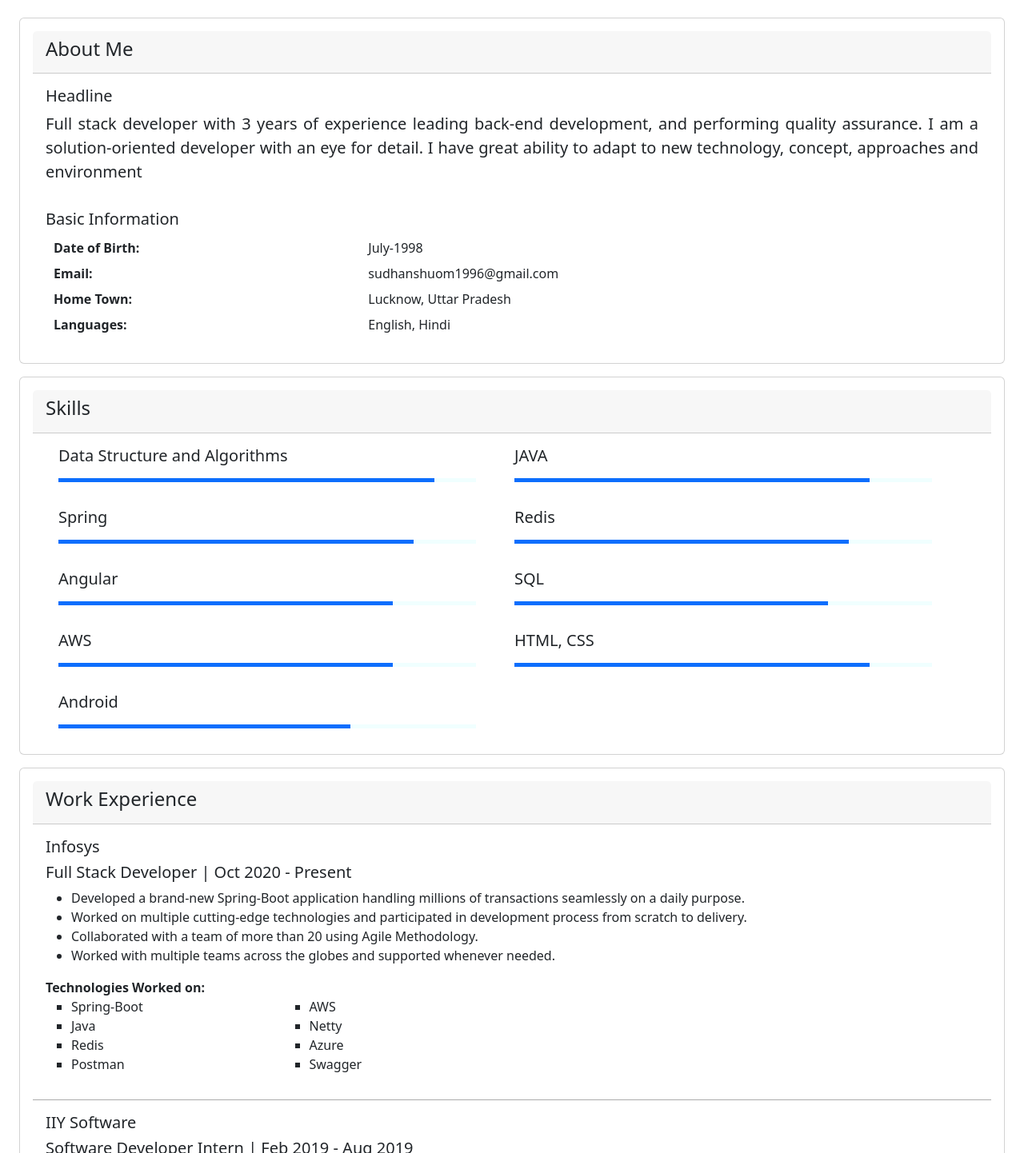
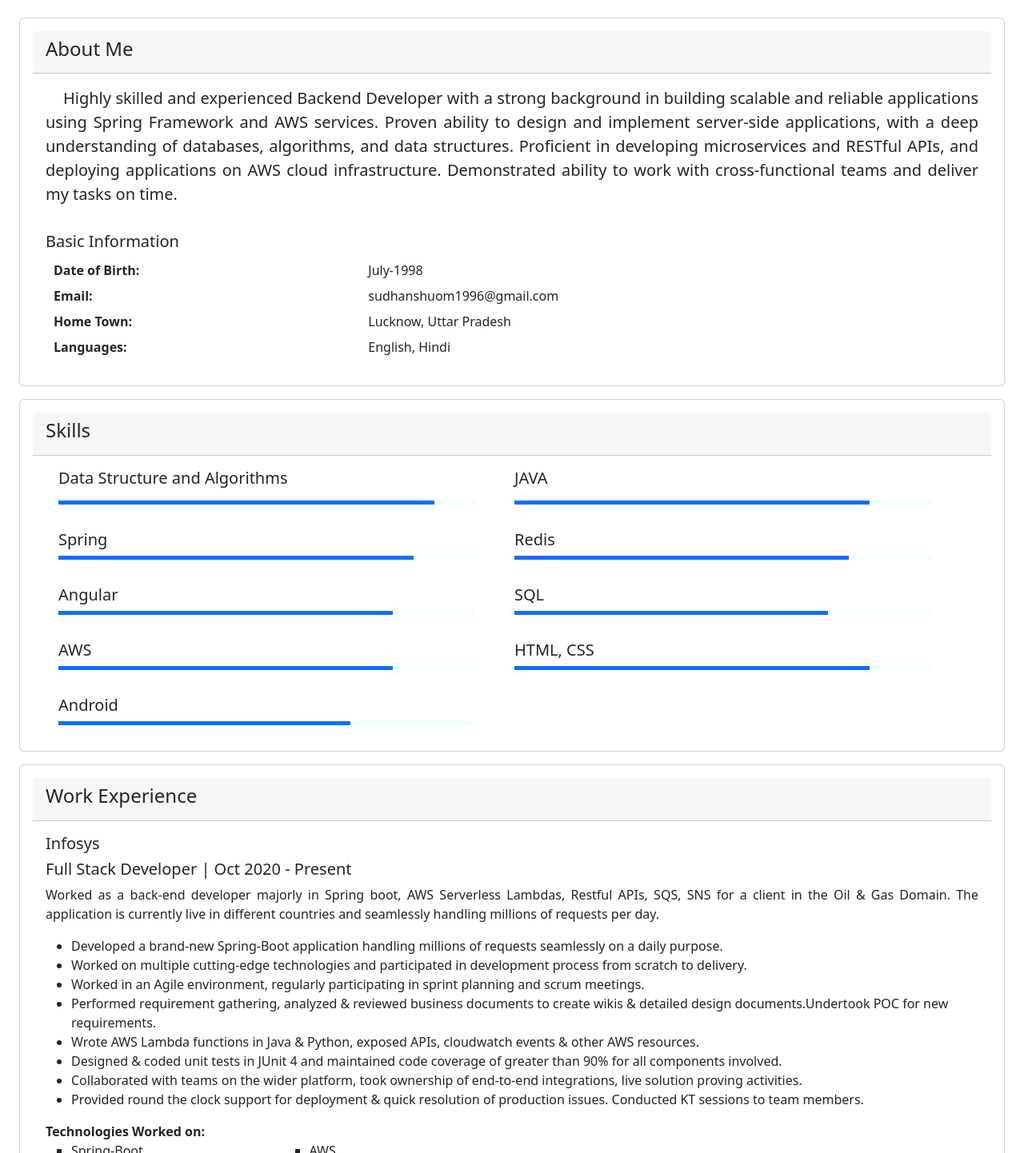
Before and after one commit to sudhanshuom/portfolio, an Angular app: page /blogs in a window 1280 px wide. Shown: the part 448-1890 px from the top of the page at 80% size. Built offline with nearby package versions, Linux system fonts and the light colour scheme.

Commit message:
Improve UI

```diff
--- a/src/app/app-routing.module.ts
+++ b/src/app/app-routing.module.ts
@@ -4,7 +4,7 @@ import { AppComponent } from './app.component';
 import { BlogsComponent } from './blogs/blogs.component';
 import { BrowserModule } from '@angular/platform-browser';
 import { PortfolioComponent } from './portfolio/portfolio.component';
-import { AWSNotesForInterviewComponent } from './blogs/aws-notes-for-interview/aws-notes-for-interview.component';
+import { AWSNotesComponent } from './blogs/aws-notes/aws-notes.component';
 
 const routes: Routes = [
   {
@@ -20,8 +20,8 @@ const routes: Routes = [
     component: BlogsComponent
   },
   {
-    path: "articles/AWS-Notes-for-Interview",
-    component: AWSNotesForInterviewComponent
+    path: "articles/AWS-Notes",
+    component: AWSNotesComponent
   }
 ];
 
--- a/src/app/app.component.html
+++ b/src/app/app.component.html
@@ -12,19 +12,19 @@
         style="flex-direction: row-reverse;">
         <ul class="navbar-nav mr-auto">
           <li class="nav-item mx-2">
-            <a class="nav-link" href="#about" (click)="updateA('home')">About Me</a>
+            <a class="nav-link" (click)="scroll('about')" style="cursor: pointer;">About Me</a>
           </li>
           <li class="nav-item mx-2">
-            <a class="nav-link" href="#skills" (click)="updateA('home')">Skills</a>
+            <a class="nav-link" (click)="scroll('skills')" style="cursor: pointer;">Skills</a>
           </li>
           <li class="nav-item mx-2">
-            <a class="nav-link" href="#experience" (click)="updateA('home')">Experience</a>
+            <a class="nav-link" (click)="scroll('experience')" style="cursor: pointer;">Experience</a>
           </li>
           <li class="nav-item mx-2">
-            <a class="nav-link" href="#education" (click)="updateA('home')">Education</a>
+            <a class="nav-link" (click)="scroll('education')" style="cursor: pointer;">Education</a>
           </li>
           <li class="nav-item mx-2">
-            <a class="nav-link" href="#contact" (click)="updateA('home')">Contact</a>
+            <a class="nav-link" (click)="scroll('contact')" style="cursor: pointer;">Contact</a>
           </li>
           <li class="nav-item mx-2">
             <a class="nav-link" (click)="updateA('articles')" style="cursor: pointer;">Articles</a>
@@ -37,6 +37,6 @@
   <div class="pt-5 mb-5 pb-5">
     <app-portfolio *ngIf="a == 'home'"></app-portfolio>
     <app-blogs *ngIf="a == 'articles'" (updateA)="updateA($event)"></app-blogs>
-    <app-aws-notes-for-interview *ngIf="a == 'app-aws-notes-for-interview'" (updateA)="updateA($event)"></app-aws-notes-for-interview>
+    <app-aws-notes *ngIf="a == 'app-aws-notes'" (updateA)="updateA($event)"></app-aws-notes>
   </div>
 </div>
--- a/src/app/app.module.ts
+++ b/src/app/app.module.ts
@@ -9,10 +9,10 @@ import { NgbCollapseModule, NgbModule } from '@ng-bootstrap/ng-bootstrap';
 import { MatTooltipModule } from '@angular/material/tooltip';
 import { BlogsComponent } from './blogs/blogs.component';
 import { PortfolioComponent } from './portfolio/portfolio.component';
-import { AWSNotesForInterviewComponent } from './blogs/aws-notes-for-interview/aws-notes-for-interview.component';
+import { AWSNotesComponent } from './blogs/aws-notes/aws-notes.component';
 
 @NgModule({
-  declarations: [AppComponent, BlogsComponent, PortfolioComponent, AWSNotesForInterviewComponent],
+  declarations: [AppComponent, BlogsComponent, PortfolioComponent, AWSNotesComponent],
   imports: [
     BrowserModule,
     ClipboardModule,
--- a/src/app/blogs/blogs.component.html
+++ b/src/app/blogs/blogs.component.html
@@ -1,9 +1,9 @@
 
 <div class="card m-3 p-3">
-  <div class="card-header" (click)="navigateToUrl('app-aws-notes-for-interview')" style="cursor: pointer;">
-    <h6>AWS Notes for Interview</h6>
+  <div class="card-header" (click)="navigateToUrl('app-aws-notes')" style="cursor: pointer;">
+    <h6>Amazon Web Service (AWS)</h6>
   </div>
   <div class="card-body">
-    <p class="card-text" align="justify">AWS stands for Amazon Web Services. It is a platform by Amazon that provides on-demand cloud computing platforms and APIs to individuals, companies, and governments, on a metered pay-as-you-go basis... <a class="link" (click)="navigateToUrl('app-aws-notes-for-interview')" style="cursor: pointer;" >open article</a></p>
+    <p class="card-text" align="justify">AWS stands for Amazon Web Services. It is a platform by Amazon that provides on-demand cloud computing platforms and APIs to individuals, companies, and governments, on a metered pay-as-you-go basis... <a class="link" (click)="navigateToUrl('app-aws-notes')" style="cursor: pointer;" >open article</a></p>
   </div>
 </div>
--- a/src/app/blogs/blogs.component.ts
+++ b/src/app/blogs/blogs.component.ts
@@ -16,7 +16,7 @@ export class BlogsComponent implements OnInit {
   }
 
   navigateToUrl(type:any){
-    this.updateA.emit('app-aws-notes-for-interview');
+    this.updateA.emit('app-aws-notes');
   }
 
 }
--- a/src/app/portfolio/portfolio.component.html
+++ b/src/app/portfolio/portfolio.component.html
@@ -9,17 +9,17 @@
         <div>
           <a class="h3 mx-2" href="https://www.linkedin.com/in/sudhanshu-gupta-om" target="_blank">
             <img class="placeholder" src="..\assets\images\linkedin.png" alt="image" class="rounded-circle"
-              style="max-width: 70px" matTooltip="Checkout my LinkedIn"/>
+              style="max-width: 70px" matTooltip="Checkout my LinkedIn" />
           </a>
 
           <a class="h3 mx-2" href="https://github.com/sudhanshuom" target="_blank">
             <img class="placeholder" src="..\assets\images\github.png" alt="image" class="rounded-circle"
-              style="max-width: 70px" matTooltip="Checkout my Github"/>
+              style="max-width: 70px" matTooltip="Checkout my Github" />
           </a>
 
           <a class="h3 mx-2" href="https://www.instagram.com/_sudhanshu_gupta_/" target="_blank">
             <img class="placeholder" src="..\assets\images\instagram.png" alt="image" class="rounded-circle"
-              style="max-width: 70px" matTooltip="Checkout my Instagram"/>
+              style="max-width: 70px" matTooltip="Checkout my Instagram" />
           </a>
         </div>
       </div>
@@ -32,10 +32,7 @@
           <h4>About Me</h4>
         </div>
         <div class="card-body">
-          <h5 class="card-title">Headline</h5>
-          <p class="card-text lead" align="justify">Full stack developer with 3 years of experience leading back-end development, and
-            performing quality assurance. I am a solution-oriented developer with an eye for detail. I have great
-            ability to adapt to new technology, concept, approaches and environment</p>
+          <p class="card-text lead" align="justify">&nbsp;&nbsp;&nbsp;&nbsp;Highly skilled and experienced Backend Developer with a strong background in building scalable and reliable applications using Spring Framework and AWS services. Proven ability to design and implement server-side applications, with a deep understanding of databases, algorithms, and data structures. Proficient in developing microservices and RESTful APIs, and deploying applications on AWS cloud infrastructure. Demonstrated ability to work with cross-functional teams and deliver my tasks on time.</p>
         </div>
         <div class="card-body">
           <h5 class="card-title">Basic Information</h5>
@@ -90,7 +87,7 @@
             <div class="col-sm px-2">
               <div class="card-body">
                 <h5 class="card-title">Spring</h5>
-                <div class="mt-3" style="width: 100%; height: 5px; background: azure;">
+                <div class="mt-1" style="width: 100%; height: 5px; background: azure;">
                   <div data-aos="zoom-in-right" data-aos-duration="1000" data-aos-easing="ease-in-sine"
                     style="width: 85%; height: 5px; background: #0d6efd;"></div>
                 </div>
@@ -99,7 +96,7 @@
             <div class="col-sm px-2">
               <div class="card-body">
                 <h5 class="card-title">Redis</h5>
-                <div class="mt-3" style="width: 100%; height: 5px; background: azure;">
+                <div class="mt-1" style="width: 100%; height: 5px; background: azure;">
                   <div data-aos="zoom-in-right" data-aos-duration="1000" data-aos-easing="ease-in-sine"
                     style="width: 80%; height: 5px; background: #0d6efd;"></div>
                 </div>
@@ -110,7 +107,7 @@
             <div class="col-sm px-2">
               <div class="card-body">
                 <h5 class="card-title">Angular</h5>
-                <div class="mt-3" style="width: 100%; height: 5px; background: azure;">
+                <div class="mt-1" style="width: 100%; height: 5px; background: azure;">
                   <div data-aos="zoom-in-right" data-aos-duration="1000" data-aos-easing="ease-in-sine"
                     style="width: 80%; height: 5px; background: #0d6efd;"></div>
                 </div>
@@ -119,7 +116,7 @@
             <div class="col-sm px-2">
               <div class="card-body">
                 <h5 class="card-title">SQL</h5>
-                <div class="mt-3" style="width: 100%; height: 5px; background: azure;">
+                <div class="mt-1" style="width: 100%; height: 5px; background: azure;">
                   <div data-aos="zoom-in-right" data-aos-duration="1000" data-aos-easing="ease-in-sine"
                     style="width: 75%; height: 5px; background: #0d6efd;"></div>
                 </div>
@@ -130,7 +127,7 @@
             <div class="col-sm px-2">
               <div class="card-body">
                 <h5 class="card-title">AWS</h5>
-                <div class="mt-3" style="width: 100%; height: 5px; background: azure;">
+                <div class="mt-1" style="width: 100%; height: 5px; background: azure;">
                   <div data-aos="zoom-in-right" data-aos-duration="1000" data-aos-easing="ease-in-sine"
                     style="width: 80%; height: 5px; background: #0d6efd;"></div>
                 </div>
@@ -139,7 +136,7 @@
             <div class="col-sm px-2">
               <div class="card-body">
                 <h5 class="card-title">HTML, CSS</h5>
-                <div class="mt-3" style="width: 100%; height: 5px; background: azure;">
+                <div class="mt-1" style="width: 100%; height: 5px; background: azure;">
                   <div data-aos="zoom-in-right" data-aos-duration="1000" data-aos-easing="ease-in-sine"
                     style="width: 85%; height: 5px; background: #0d6efd;"></div>
                 </div>
@@ -150,7 +147,7 @@
             <div class="col-sm px-2" style="max-width: 50%;">
               <div class="card-body">
                 <h5 class="card-title">Android</h5>
-                <div class="mt-3" style="width: 100%; height: 5px; background: azure;">
+                <div class="mt-1" style="width: 100%; height: 5px; background: azure;">
                   <div data-aos="zoom-in-right" data-aos-duration="1000" data-aos-easing="ease-in-sine"
                     style="width: 70%; height: 5px; background: #0d6efd;"></div>
                 </div>
@@ -169,13 +166,27 @@
           <h5 class="card-title">Infosys</h5>
           <h6 class="lead">Full Stack Developer | Oct 2020 - Present</h6>
           <div class="card-text">
+            <p align="justify">Worked as a back-end developer majorly in Spring boot, AWS
+              Serverless Lambdas, Restful APIs, SQS, SNS for a
+              client in the Oil & Gas Domain. The application is currently live in different countries and seamlessly
+              handling millions of requests per day.</p>
             <ul>
-              <li>Developed a brand-new Spring-Boot application handling millions of transactions seamlessly on a daily
-                purpose. </li>
+              <li>Developed a brand-new Spring-Boot application handling millions of requests seamlessly on a daily
+                purpose.</li>
               <li>Worked on multiple cutting-edge technologies and participated in development process from scratch to
                 delivery.</li>
-              <li>Collaborated with a team of more than 20 using Agile Methodology.</li>
-              <li>Worked with multiple teams across the globes and supported whenever needed. </li>
+                <li>Worked in an Agile environment, regularly participating in sprint planning and scrum meetings.</li>
+              <li>Performed requirement gathering, analyzed & reviewed business documents
+                to create wikis & detailed design documents.Undertook POC for new
+                requirements.</li>
+              <li>Wrote AWS Lambda functions in Java & Python, exposed APIs, cloudwatch
+                events & other AWS resources.</li>
+              <li>Designed & coded unit tests in JUnit 4 and maintained code coverage of greater than 90% for all
+                components involved.</li>
+              <li>Collaborated with teams on the wider platform, took ownership of end-to-end
+                integrations, live solution proving activities.</li>
+              <li>Provided round the clock support for deployment & quick resolution of
+                production issues. Conducted KT sessions to team members.</li>
             </ul>
             <b>Technologies Worked on:</b>
             <div class="row">
@@ -192,7 +203,7 @@
                   <li>AWS</li>
                   <li>Netty</li>
                   <li>Azure</li>
-                  <li>Swagger</li>
+                  <li>JUnit 4</li>
                 </ul>
               </div>
             </div>
@@ -204,10 +215,10 @@
           <h6 class="lead">Software Developer Intern | Feb 2019 - Aug 2019</h6>
           <div class="card-text">
             <ul>
-              <li>Worked on different android applications for managing different school activities intended to
-                different type of users. </li>
+              <li>Worked on different android applications for managing different school activities intended to different type of users. </li>
               <li>Gained experience in Firebase and Oracle Database.</li>
-              <li>Gained experience in Google map APIs.</li>
+              <li>Worked with databases, implemented complex SQL queries.</li>
+              <li>Integrate Google map APIs in application.</li>
             </ul>
             <b>Technologies Worked on:</b>
             <div class="row">
```
Also changed, not shown: src/app/app.component.ts (+7 -1 lines), src/app/blogs/aws-notes/aws-notes.component.html (renamed from src/app/blogs/aws-notes-for-interview/aws-notes-for-interview.component.html, +11 -11 lines), src/app/blogs/aws-notes/aws-notes.component.ts (renamed from src/app/blogs/aws-notes-for-interview/aws-notes-for-interview.component.ts, +5 -5 lines), src/app/blogs/aws-notes/aws-notes.component.css (renamed from src/app/blogs/aws-notes-for-interview/aws-notes-for-interview.component.css), 5 other files (tests, documents, lock files or other folders).
